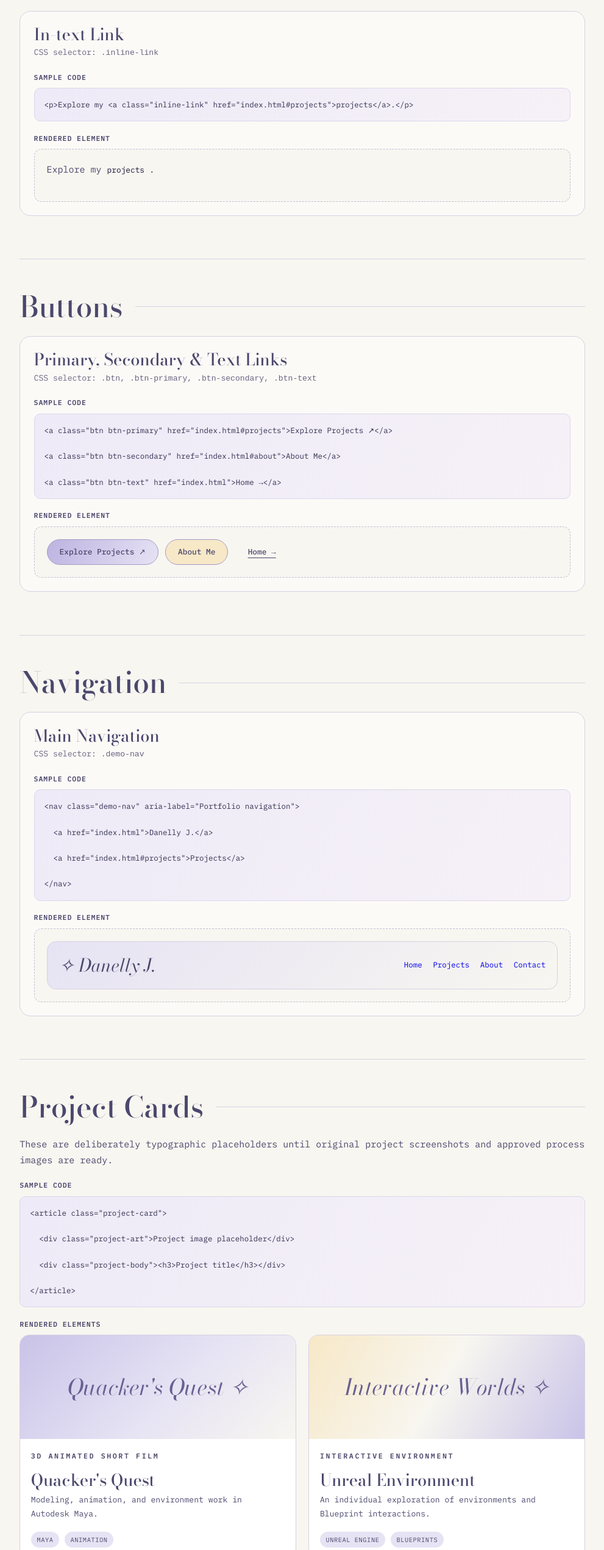
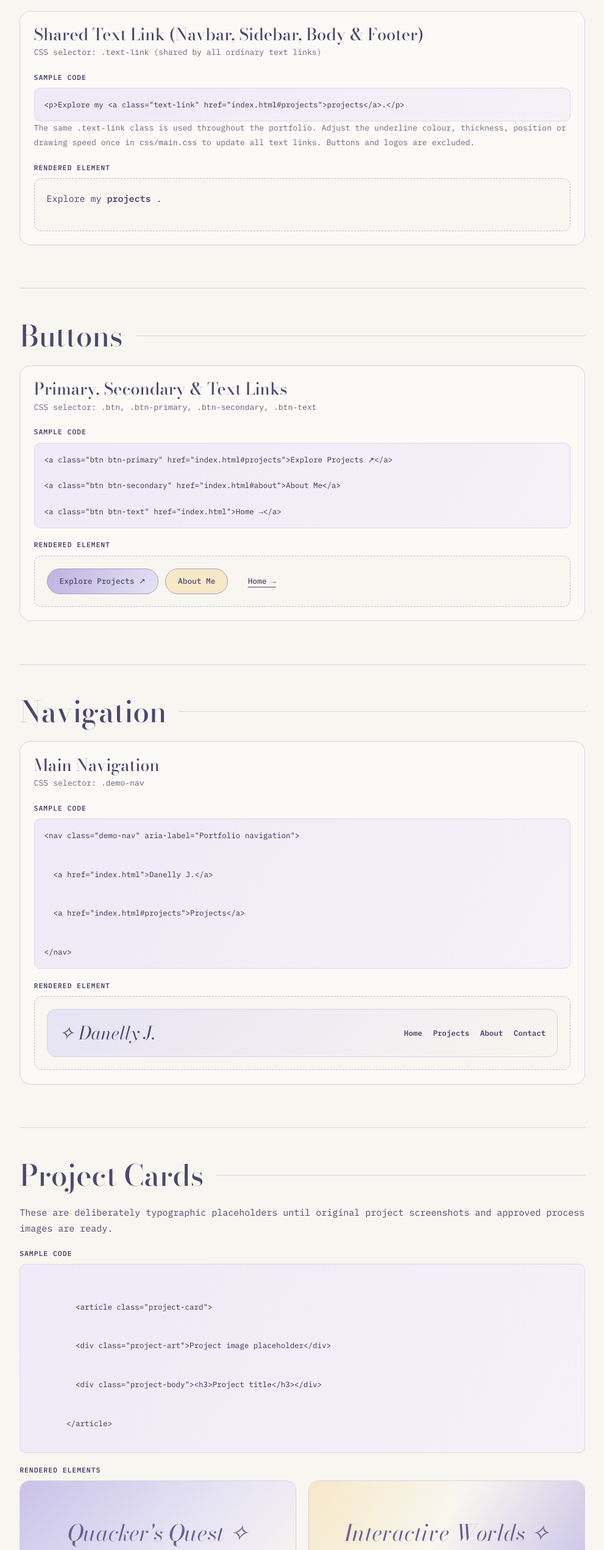
Before and after one commit to Danelly-star/IAT-339-P03-Portfolio, a plain HTML site: page style-guide.html in a window 1280 px wide. Shown: the part 3025-5566 px from the top of the page at 61% size, without its empty margins (269-1260 px from the left). Drawn offline with nearby package versions, Linux system fonts and the light colour scheme.

Commit message:
intext link styling fix

```diff
--- a/css/main.css
+++ b/css/main.css
@@ -1,11 +1,14 @@
-
 
 /* ==================== GOOGLE FONTS ==================== */
+
 
 @import url('https://fonts.googleapis.com/css2?family=Bodoni+Moda:ital,opsz,wght@0,6..96,400;0,6..96,500;0,6..96,600;1,6..96,400&family=IBM+Plex+Mono:wght@400;500;600&display=swap');
 
 
+
+
 /* ==================== CSS VARIABLES ==================== */
+
 
 :root {
   /* Colour Palette */
@@ -17,6 +20,7 @@
   --iris: #4b486d;
   --muted: #696581;
   --line: #d7d0e3;
+
 
   /* Gradients */
   --misty: linear-gradient(135deg, #e6e3f4, #f8f6f0);
@@ -33,9 +37,11 @@
     #c9c3e8
   );
 
+
   /* Typography */
   --font-display: 'Bodoni Moda', Georgia, serif;
   --font-body: 'IBM Plex Mono', monospace;
+
 
   /* Border Radius */
   --radius: 18px;
@@ -44,13 +50,19 @@
 
 
 
+
+
+
+
 * {
   box-sizing: border-box;
 }
 
+
 html {
   scroll-behavior: smooth;
 }
+
 
 body {
   margin: 0;
@@ -59,33 +71,10 @@ body {
   font: 400 15px/1.75 var(--font-body);
 }
 
-p a {
-  color: #514a91;
-  text-align: none;
-  position: relative;
-  transition:
-  color 0.3s,
-  text-shadow 0.3s;
 
-}
 
-p a::after{
-  content:"";
-  position:absolute;
-  width:0;
-  height: 1px;
-  left: 0;
-  bottom: -3px;
-  transition: width 0.5s;
-  color:#343052;
-}
 
-p a:hover::after,
-p a:focus::after {
-  width: 100%;
-  box-shadow: 0 0 6px #161237;
 
-}
 
 
 
@@ -95,7 +84,10 @@ img {
 }
 
 
+
+
 /* ==================== TYPOGRAPHY ==================== */
+
 
 h1,
 h2,
@@ -107,30 +99,37 @@ h4 {
   margin: 0 0 0.65em;
 }
 
+
 h1 {
   font-size: clamp(3.2rem, 7vw, 5.6rem);
 }
+
 
 h2 {
   font-size: clamp(2rem, 4vw, 3rem);
 }
 
+
 h3 {
   font-size: 1.7rem;
 }
+
 
 h4 {
   font-size: 1.3rem;
 }
 
+
 p {
   margin: 0 0 1.2em;
 }
+
 
 ul,
 ol {
   padding-left: 1.5rem;
 }
+
 
 li {
   margin: 0.25rem 0;
@@ -138,21 +137,29 @@ li {
 
 
 
+
+
+
 .muted {
   color: var(--muted);
 }
+
 
 .small {
   font-size: 0.82rem;
 }
 
 
+
+
 /* ==================== SITE LAYOUT ==================== */
+
 
 .site-shell {
   max-width: 1440px;
   margin: auto;
 }
+
 
 .guide-layout {
   display: grid;
@@ -161,7 +168,10 @@ li {
 }
 
 
+
+
 /* ==================== STYLE GUIDE SIDEBAR ==================== */
+
 
 .guide-sidebar {
   padding: 2.3rem 1.25rem;
@@ -173,27 +183,32 @@ li {
   overflow: auto;
 }
 
+
 .brand {
   font: italic 1.85rem var(--font-display);
   color: var(--iris);
   text-decoration: none;
 }
 
+
 .brand-mark {
   font-size: 1.35rem;
   color: #8c82bd;
 }
+
 
 .sidebar-title {
   font: italic 2.6rem/1.05 var(--font-display);
   margin: 1.5rem 0;
 }
 
+
 .guide-menu {
   display: grid;
   gap: 0.3rem;
   margin-top: 2rem;
 }
+
 
 .guide-menu a {
   display: block;
@@ -204,18 +219,23 @@ li {
   font-size: 0.78rem;
 }
 
+
 .guide-menu a:hover,
 .guide-menu a:focus-visible {
   background: var(--lavender);
 }
 
 
+
+
 /* ==================== STYLE GUIDE CONTENT ==================== */
+
 
 .guide-content {
   padding: 0 clamp(1.25rem, 4vw, 4rem) 5rem;
   min-width: 0;
 }
+
 
 .guide-hero {
   background: var(--misty);
@@ -223,6 +243,7 @@ li {
   padding: 4.3rem;
   position: relative;
 }
+
 
 .guide-hero::after {
   content: '✧';
@@ -234,11 +255,13 @@ li {
   opacity: 0.65;
 }
 
+
 .guide-section {
   padding: 3.1rem 0;
   border-bottom: 1px solid var(--line);
   scroll-margin-top: 1rem;
 }
+
 
 .section-heading {
   display: flex;
@@ -247,12 +270,14 @@ li {
   margin-bottom: 1.3rem;
 }
 
+
 .section-heading::after {
   content: '';
   height: 1px;
   background: var(--line);
   flex: 1;
 }
+
 
 .section-heading h2 {
   margin: 0;
@@ -261,13 +286,19 @@ li {
 
 
 
+
+
+
+
 /* ==================== COLOUR SWATCHES ==================== */
+
 
 .swatch-grid {
   display: grid;
   grid-template-columns: repeat(3, minmax(0, 1fr));
   gap: 1rem;
 }
+
 
 .swatch,
 .gradient-swatch {
@@ -276,17 +307,22 @@ li {
   border: 1px solid #bfb8cf;
 }
 
+
 .swatch-info {
   font-size: 0.78rem;
   margin: 0.5rem 0 0;
 }
+
 
 .swatch-info strong {
   display: block;
 }
 
 
+
+
 /* ==================== GRADIENT EXAMPLES ==================== */
+
 
 .gradient-grid,
 .demo-grid,
@@ -297,18 +333,22 @@ li {
   gap: 1.3rem;
 }
 
+
 .gradient-grid {
   grid-template-columns: repeat(3, minmax(0, 1fr));
 }
+
 
 .gradient-swatch {
   height: 110px;
 }
 
+
 .token {
   font-size: 0.72rem;
   overflow-wrap: anywhere;
 }
+
 
 .eyebrow {
   font-size: 0.73rem;
@@ -320,23 +360,33 @@ li {
 
 
 
+
+
+
+
 /* ==================== TYPOGRAPHY EXAMPLES ==================== */
+
 
 .type-demo {
   padding: 1rem 0;
   border-bottom: 1px solid var(--line);
 }
 
+
 .type-demo:last-child {
   border: 0;
 }
+
 
 .type-demo .eyebrow {
   margin-bottom: 0.5rem;
 }
 
 
+
+
 /* ==================== COMPONENT CONTAINERS ==================== */
+
 
 .component {
   padding: 1.4rem;
@@ -346,9 +396,11 @@ li {
   margin: 1.3rem 0;
 }
 
+
 .component h3 {
   margin-bottom: 0.2rem;
 }
+
 
 .component-label {
   font-size: 0.72rem;
@@ -359,7 +411,10 @@ li {
 }
 
 
+
+
 /* ==================== CODE SAMPLES ==================== */
+
 
 .code-sample {
   display: block;
@@ -373,6 +428,7 @@ li {
   color: #343052;
 }
 
+
 .rendered {
   padding: 1.25rem;
   background: var(--foam);
@@ -381,7 +437,10 @@ li {
 }
 
 
+
+
 /* ==================== BUTTONS ==================== */
+
 
 .button-row,
 .tag-row {
@@ -390,6 +449,7 @@ li {
   flex-wrap: wrap;
   align-items: center;
 }
+
 
 .btn {
   display: inline-flex;
@@ -406,6 +466,7 @@ li {
 
 }
 
+
 .btn:hover {
   transform: translateY(-2px);
   color: var(--iris);
@@ -416,29 +477,37 @@ li {
     box-shadow 0.5s;
 }
 
+
 .btn-primary {
   background: linear-gradient(120deg, #bdb3e1, #e6e3f4);
 }
 
+
 .btn-primary:hover {
   background: linear-gradient(120deg, #aaa0d5, #d6d0ef);
 
+
 }
+
 
 .btn-secondary {
   background: #F7E8C7;
 }
 
+
 .btn-secondary:hover {
   background: #F8F6F0;
 }
+
 
 .btn-text {
   border-color: transparent;
   text-decoration: underline;
   text-underline-offset: 5px;
 
+
 }
+
 
 .btn {
   transition:
@@ -448,19 +517,27 @@ li {
     box-shadow 2s ease;
 }
 
+
 .btn:hover,
 .btn:focus-visible {
   transform: translateY(-2px);
   box-shadow: 0 7px 10px rgba(75, 72, 109, 0.5);
 
+
 }
+
+
 
 
 /* ==================== INLINE LINKS ==================== */
 
 
 
+
+
+
 /* ==================== NAVIGATION EXAMPLE ==================== */
+
 
 .demo-nav {
   display: flex;
@@ -474,23 +551,28 @@ li {
   border-radius: 15px;
 }
 
+
 .demo-nav .links {
   display: flex;
   gap: 1.1rem;
   flex-wrap: wrap;
 }
 
+
 .demo-nav .links a {
   text-decoration: none;
   font-size: 0.78rem;
 }
 
-.demo-nav .links a[aria-current='page'] {
-  border-bottom: 2px solid #7669ad;
-}
+
+
+
+
+
 
 
 /* ==================== PROJECT CARDS ==================== */
+
 
 .project-card {
   border: 1px solid var(--line);
@@ -498,6 +580,7 @@ li {
   border-radius: 16px;
   overflow: hidden;
 }
+
 
 .project-art {
   min-height: 170px;
@@ -510,20 +593,26 @@ li {
   text-align: center;
 }
 
+
 .project-art.warm {
   background: var(--sunset);
 }
 
+
 .project-body {
   padding: 1.1rem;
 }
+
 
 .project-body h3 {
   margin: 0 0 0.35rem;
 }
 
 
+
+
 /* ==================== SKILL TAGS ==================== */
+
 
 .tag {
   display: inline-block;
@@ -535,7 +624,10 @@ li {
 }
 
 
+
+
 /* ==================== CONTACT FORM ELEMENTS ==================== */
+
 
 .field {
   display: grid;
@@ -544,10 +636,12 @@ li {
   margin-bottom: 1rem;
 }
 
+
 .field label {
   font-weight: 600;
   font-size: 0.78rem;
 }
+
 
 .field input,
 .field textarea {
@@ -560,13 +654,17 @@ li {
   color: var(--iris);
 }
 
+
 .field textarea {
   min-height: 100px;
   resize: vertical;
 }
 
 
+
+
 /* ==================== FOOTER ==================== */
+
 
 .sample-footer {
   display: flex;
@@ -579,11 +677,15 @@ li {
 }
 
 
+
+
 /* ============================================================
    HOMEPAGE STYLES
    ============================================================ */
 
+
 /* ==================== HOMEPAGE BASE ==================== */
+
 
 .homepage {
   min-height: 100vh;
@@ -591,7 +693,10 @@ li {
 }
 
 
+
+
 /* ==================== HOMEPAGE NAVIGATION ==================== */
+
 
 .home-nav {
   max-width: 1150px;
@@ -604,21 +709,20 @@ li {
   flex-wrap: wrap;
 }
 
+
 .home-nav .links {
   display: flex;
   gap: 1.3rem;
   flex-wrap: wrap;
 }
 
- p a {
-  text-decoration: none;
-  font-size: 0.8rem;
-  color: #161237;
 
-}
+
+
 
 
 /* ==================== HOMEPAGE HERO ==================== */
+
 
 .home-hero {
   max-width: 1150px;
@@ -629,22 +733,28 @@ li {
   border-radius: 28px;
 }
 
+
 .home-hero h1 {
   max-width: 780px;
 }
+
 
 .home-hero p {
   max-width: 690px;
 }
 
 
+
+
 /* ==================== HOMEPAGE MAIN CONTENT ==================== */
+
 
 .home-main {
   max-width: 1150px;
   margin: 3rem auto;
   padding: 0 1.5rem;
 }
+
 
 .home-note {
   background: white;
@@ -653,22 +763,29 @@ li {
   border-radius: 16px;
 }
 
+
 .home-main .project-grid {
   margin: 1.5rem 0 3rem;
 }
+
+
 
 
 /* ============================================================
    RESPONSIVE DESIGN
    ============================================================ */
 
+
 /* ==================== TABLET: 900PX ==================== */
 
+
 @media (max-width: 900px) {
+
 
   .guide-layout {
     grid-template-columns: 1fr;
   }
+
 
   .guide-sidebar {
     position: static;
@@ -678,10 +795,12 @@ li {
     padding: 1.2rem;
   }
 
+
   .sidebar-title {
     font-size: 1.7rem;
     margin: 0.5rem 0;
   }
+
 
   .guide-menu {
     display: flex;
@@ -690,20 +809,27 @@ li {
     gap: 0.2rem;
   }
 
+
   .guide-menu a {
     white-space: nowrap;
   }
+
 
   .guide-hero {
     padding: 3rem 0 2rem;
   }
 
+
 }
+
+
 
 
 /* ==================== MOBILE: 650PX ==================== */
 
+
 @media (max-width: 650px) {
+
 
   .swatch-grid,
   .gradient-grid,
@@ -713,47 +839,66 @@ li {
     grid-template-columns: 1fr;
   }
 
+
   .guide-content {
     padding-left: 1.1rem;
     padding-right: 1.1rem;
   }
 
+
   .guide-hero::after {
     font-size: 3rem;
   }
+
 
   .home-hero {
     margin: 1rem;
   }
 
+
   .home-nav {
     align-items: flex-start;
   }
+
 
   .home-hero h1 {
     font-size: 3.1rem;
   }
 
+
 }
+
+
 
 
 /* ==================== REDUCED MOTION ==================== */
 
+
 @media (prefers-reduced-motion: reduce) {
+
 
   html {
     scroll-behavior: auto;
   }
 
+
   .btn {
     transition: none;
   }
+
 
   .btn:hover {
     transform: none;
   }
 
+
 }
+
+
+
+
+
+
 
 
 
@@ -765,6 +910,7 @@ li {
    Shared across homepage and style guide
    ========================================================== */
 
+
 .portfolio-footer {
   background: linear-gradient(
     125deg,
@@ -773,11 +919,13 @@ li {
     #DCD7E4 100%
   );
 
+
   color: #4B486D;
   border-top: 1px solid #C9C3E8;
   padding: 3.5rem clamp(1.5rem, 5vw, 4rem) 1.5rem;
   margin-top: 4rem;
 }
+
 
 /* Main three-column layout */
 .footer-main {
@@ -789,38 +937,46 @@ li {
   padding-bottom: 3rem;
 }
 
+
 /* Logo and portfolio description */
 .footer-logo {
   display: inline-flex;
   align-items: center;
   gap: 0.65rem;
 
+
   font-family: "Bodoni Moda", Georgia, serif;
   font-size: 2rem;
   font-style: italic;
   line-height: 1.3;
 
+
   color: #4B486D;
   text-decoration: none;
 }
+
 
 .footer-logo-mark {
   font-size: 1.7rem;
   color: #817BAD;
 }
 
+
 .footer-logo:hover {
   color: #4B486D;
 }
+
 
 .footer-description {
   max-width: 350px;
   margin: 0.75rem 0;
 
+
   font-family: "IBM Plex Mono", monospace;
   font-size: 0.8rem;
   line-height: 1.8;
 }
+
 
 /* Footer navigation columns */
 .footer-column {
@@ -830,6 +986,7 @@ li {
   gap: 0.8rem;
 }
 
+
 .footer-heading {
   font-family: "IBM Plex Mono", monospace;
   font-size: 0.8rem;
@@ -837,9 +994,11 @@ li {
   letter-spacing: 0.12em;
   text-transform: uppercase;
 
+
   margin: 0 0 0.5rem;
   color: #4B486D;
 }
+
 
 /* Footer copyright row */
 .footer-bottom {
@@ -849,12 +1008,15 @@ li {
   flex-wrap: wrap;
   gap: 1rem;
 
+
   max-width: 1200px;
   margin: 0 auto;
   padding-top: 1.5rem;
 
+
   border-top: 1px solid #A8A0CA;
 }
+
 
 .footer-bottom p {
   margin: 0;
@@ -863,6 +1025,7 @@ li {
   line-height: 1.7;
 }
 
+
 /* Responsive footer */
 @media (max-width: 750px) {
   .footer-main {
@@ -870,26 +1033,88 @@ li {
     gap: 2rem;
   }
 
+
   .footer-brand {
     grid-column: 1 / -1;
   }
 }
+
 
 @media (max-width: 480px) {
   .portfolio-footer {
     padding: 2.5rem 1.5rem 1.5rem;
   }
 
+
   .footer-main {
     grid-template-columns: 1fr;
   }
 
+
   .footer-brand {
     grid-column: auto;
   }
+
 
   .footer-bottom {
     flex-direction: column;
     align-items: flex-start;
   }
 }
+
+
+
+
+
+
+
+
+
+
+
+
+/* ============================================================
+   SHARED TEXT LINKS — LEFT-TO-RIGHT UNDERLINE STROKE
+   One reusable rule for navbar, sidebar, paragraphs and footer.
+   ============================================================ */
+
+
+
+
+a.text-link {
+  color:#4B486D;
+  text-align: none;
+  position: relative;
+  transition:
+  color 0.3s,
+  text-shadow 0.3s;
+  text-decoration: none;
+  font-weight: 700;
+
+}
+
+
+
+
+a.text-link::after {
+  content:"";
+  position:absolute;
+  width:0;
+  height: 1px;
+  left: 0;
+  bottom: -1px;
+  transition: width 0.5s;
+  color:#a59bc9;
+}
+
+
+a.text-link:hover::after,
+a.text-link:focus::after,
+a.text-link[aria-current="page"]::after {
+
+  width: 100%;
+  box-shadow: 0 0 3px #343052;
+  color:#817BAD;
+
+
+}
--- a/style-guide.html
+++ b/style-guide.html
@@ -346,41 +346,58 @@
 
       </section>
 
-      <!-- ==================== TEXT AND LINKS ==================== -->
+     <!-- ==================== TEXT AND LINKS ==================== -->
       <section id="links" class="guide-section">
+
 
         <div class="section-heading">
           <h2>Text &amp; Links</h2>
         </div>
 
+
         <article class="component">
 
-          <h3>In-text Link</h3>
+
+          <h3>Shared Text Link (Navbar, Sidebar, Body &amp; Footer)</h3>
+
 
           <p class="small muted">
-            CSS selector: <code>.inline-link</code>
+            CSS selector: <code>.text-link</code> (shared by all ordinary text links)
           </p>
+
 
           <p class="component-label">Sample code</p>
 
-          <code class="code-sample">&lt;p&gt;Explore my &lt;a class=&quot;inline-link&quot; href=&quot;index.html#projects&quot;&gt;projects&lt;/a&gt;.&lt;/p&gt;</code>
+
+          <code class="code-sample">&lt;p&gt;Explore my &lt;a class=&quot;text-link&quot; href=&quot;index.html#projects&quot;&gt;projects&lt;/a&gt;.&lt;/p&gt;</code>
+
+
+          <p class="small muted">The same <code>.text-link</code> class is used throughout the portfolio. Adjust the underline colour, thickness, position or drawing speed once in <code>css/main.css</code> to update all text links. Buttons and logos are excluded.</p>
+
 
           <p class="component-label">Rendered element</p>
 
+
           <div class="rendered">
+
 
             <p>
               Explore my
-              <a class="inline-link" href="index.html#projects">
+              <a class="text-link" href="index.html#projects">
                 projects
               </a>.
             </p>
 
+
           </div>
+
 
         </article>
 
+
       </section>
+
+
 
       <!-- ==================== BUTTONS ==================== -->
       <section id="buttons" class="guide-section">
@@ -444,66 +461,209 @@
       <!-- ==================== NAVIGATION ==================== -->
       <section id="navigation" class="guide-section">
 
+
         <div class="section-heading">
           <h2>Navigation</h2>
         </div>
 
+
         <article class="component">
 
+
           <h3>Main Navigation</h3>
+
 
           <p class="small muted">
             CSS selector: <code>.demo-nav</code>
           </p>
 
+
           <p class="component-label">Sample code</p>
+
 
           <code class="code-sample">&lt;nav class=&quot;demo-nav&quot; aria-label=&quot;Portfolio navigation&quot;&gt;
 
+
   &lt;a href=&quot;index.html&quot;&gt;Danelly J.&lt;/a&gt;
+
 
   &lt;a href=&quot;index.html#projects&quot;&gt;Projects&lt;/a&gt;
 
+
 &lt;/nav&gt;</code>
+
 
           <p class="component-label">Rendered element</p>
 
+
           <div class="rendered">
+
 
             <nav
               class="demo-nav"
               aria-label="Example portfolio navigation"
             >
 
+
               <a class="brand" href="index.html">
                 ✧ Danelly J.
               </a>
 
+
               <div class="links">
 
-                <a href="index.html">Home</a>
 
-                <a href="index.html#projects">
+                <a href="index.html" class="text-link">Home</a>
+
+
+                <a href="index.html#projects" class="text-link">
                   Projects
                 </a>
 
-                <a href="index.html#about">
+
+                <a href="index.html#about" class="text-link">
                   About
                 </a>
 
-                <a href="index.html#contact">
+
+                <a href="index.html#contact" class="text-link">
                   Contact
                 </a>
 
+
               </div>
+
 
             </nav>
 
+
           </div>
+
 
         </article>
 
+
       </section>
+
+
+      <!-- ==================== PROJECT CARDS ==================== -->
+      <section id="cards" class="guide-section">
+
+
+        <div class="section-heading">
+          <h2>Project Cards</h2>
+        </div>
+
+
+        <p>
+          These are deliberately typographic placeholders
+          until original project screenshots and approved
+          process images are ready.
+        </p>
+
+
+        <p class="component-label">Sample code</p>
+
+
+        <code class="code-sample">
+
+          &lt;article class=&quot;project-card&quot;&gt;
+
+
+          &lt;div class=&quot;project-art&quot;&gt;Project image placeholder&lt;/div&gt;
+
+
+          &lt;div class=&quot;project-body&quot;&gt;&lt;h3&gt;Project title&lt;/h3&gt;&lt;/div&gt;
+
+
+        &lt;/article&gt;
+        </code>
+
+
+        <p class="component-label">Rendered elements</p>
+
+
+        <div class="project-grid">
+
+
+          <!-- PROJECT 1 -->
+          <article class="project-card">
+
+
+            <div class="project-art">
+              Quacker's Quest ✧
+            </div>
+
+
+            <div class="project-body">
+
+
+              <p class="eyebrow">
+                3D animated short film
+              </p>
+
+
+              <h3>Quacker's Quest</h3>
+
+
+              <p class="small">
+                Modeling, animation, and environment
+                work in Autodesk Maya.
+              </p>
+
+
+              <span class="tag">MAYA</span>
+              <span class="tag">ANIMATION</span>
+
+
+            </div>
+
+
+          </article>
+
+
+          <!-- PROJECT 2 -->
+          <article class="project-card">
+
+
+            <div class="project-art warm">
+              Interactive Worlds ✧
+            </div>
+
+
+            <div class="project-body">
+
+
+              <p class="eyebrow">
+                Interactive environment
+              </p>
+
+
+              <h3>Unreal Environment</h3>
+
+
+              <p class="small">
+                An individual exploration of environments
+                and Blueprint interactions.
+              </p>
+
+
+              <span class="tag">UNREAL ENGINE</span>
+              <span class="tag">BLUEPRINTS</span>
+
+
+            </div>
+
+
+          </article>
+
+
+        </div>
+
+
+      </section>
+
+
 
       <!-- ==================== PROJECT CARDS ==================== -->
       <section id="cards" class="guide-section">
@@ -782,22 +942,28 @@
           and social media links.
         </p>
 
+
         <article class="component">
 
+
           <h3>Portfolio Footer</h3>
+
 
           <p class="small muted">
             CSS selectors:
             <code>.portfolio-footer</code>,
             <code>.footer-main</code>,
             <code>.footer-column</code>,
-            <code>.animated-link</code>
+            <code>.text-link</code>
           </p>
+
 
           <p class="component-label">Sample code</p>
 
+
           <pre class="code-sample"><code>&lt;footer class="portfolio-footer"&gt;
         &lt;div class="footer-main"&gt;
+
 
           &lt;div class="footer-brand"&gt;
             &lt;a href="index.html" class="footer-logo"&gt;
@@ -806,29 +972,37 @@
             &lt;p&gt;3D Modeling · Animation · Environment Design&lt;/p&gt;
           &lt;/div&gt;
 
+
           &lt;nav class="footer-column" aria-label="Footer navigation"&gt;
             &lt;h2 class="footer-heading"&gt;Explore&lt;/h2&gt;
-            &lt;a href="index.html" class="animated-link"&gt;Home&lt;/a&gt;
-            &lt;a href="index.html#projects" class="animated-link"&gt;Projects&lt;/a&gt;
-            &lt;a href="index.html#about" class="animated-link"&gt;About&lt;/a&gt;
+            &lt;a href="index.html" class="text-link"&gt;Home&lt;/a&gt;
+            &lt;a href="index.html#projects" class="text-link"&gt;Projects&lt;/a&gt;
+            &lt;a href="index.html#about" class="text-link"&gt;About&lt;/a&gt;
           &lt;/nav&gt;
+
 
           &lt;div class="footer-column"&gt;
             &lt;h2 class="footer-heading"&gt;Connect&lt;/h2&gt;
-            &lt;a href="#" class="animated-link"&gt;LinkedIn&lt;/a&gt;
-            &lt;a href="#" class="animated-link"&gt;Instagram&lt;/a&gt;
+            &lt;a href="#" class="text-link"&gt;LinkedIn&lt;/a&gt;
+            &lt;a href="#" class="text-link"&gt;Instagram&lt;/a&gt;
           &lt;/div&gt;
+
 
         &lt;/div&gt;
       &lt;/footer&gt;</code></pre>
 
+
           <p class="component-label">Rendered element</p>
+
 
           <div class="footer-preview">
 
+
             <footer class="portfolio-footer">
 
+
               <div class="footer-main">
+
 
                 <div class="footer-brand">
                   <a href="index.html" class="footer-logo">
@@ -840,28 +1014,28 @@
                   <p class="footer-description">
                     3D Modeling · Animation · Environment Design
                   </p>
+
                 </div>
 
                 <nav class="footer-column"
                     aria-label="Footer component preview navigation">
 
                   <h2 class="footer-heading">Explore</h2>
-
-                  <a href="index.html" class="animated-link">Home</a>
+                  <a href="index.html" class="animated-link text-link">Home</a>
                   <a href="index.html#projects"
-                    class="animated-link">Projects</a>
+                    class="animated-link text-link">Projects</a>
                   <a href="index.html#about"
-                    class="animated-link">About</a>
+                    class="animated-link text-link">About</a>
                   <a href="style-guide.html"
-                    class="animated-link">Style Guide</a>
+                    class="animated-link text-link">Style Guide</a>
                 </nav>
 
                 <div class="footer-column">
                   <h2 class="footer-heading">Connect</h2>
+                  <a href="#" class="animated-link text-link">LinkedIn ↗</a>
+                  <a href="#" class="animated-link text-link">Instagram ↗</a>
+                </div>
 
-                  <a href="#" class="animated-link">LinkedIn ↗</a>
-                  <a href="#" class="animated-link">Instagram ↗</a>
-                </div>
 
               </div>
 
@@ -872,17 +1046,18 @@
 
             </footer>
 
+
           </div>
 
+
           <p class="small muted">
-            Hover or keyboard-focus the navigation links to
+            Hover or keyboard-focus the shared text links to
             preview the animated underline effect.
           </p>
 
         </article>
 
       </section>
-
 
     </main>
 
```
Also changed, not shown: index.html (+29 -12 lines).
